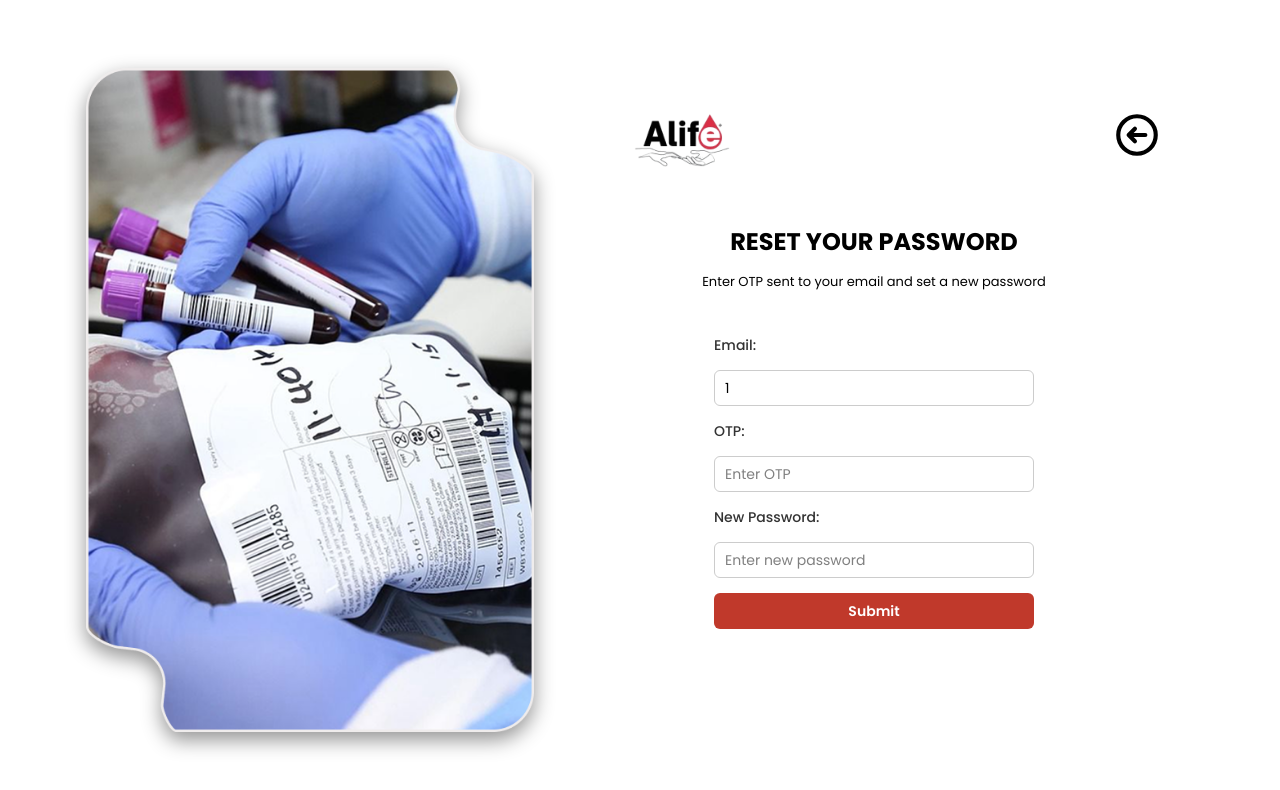
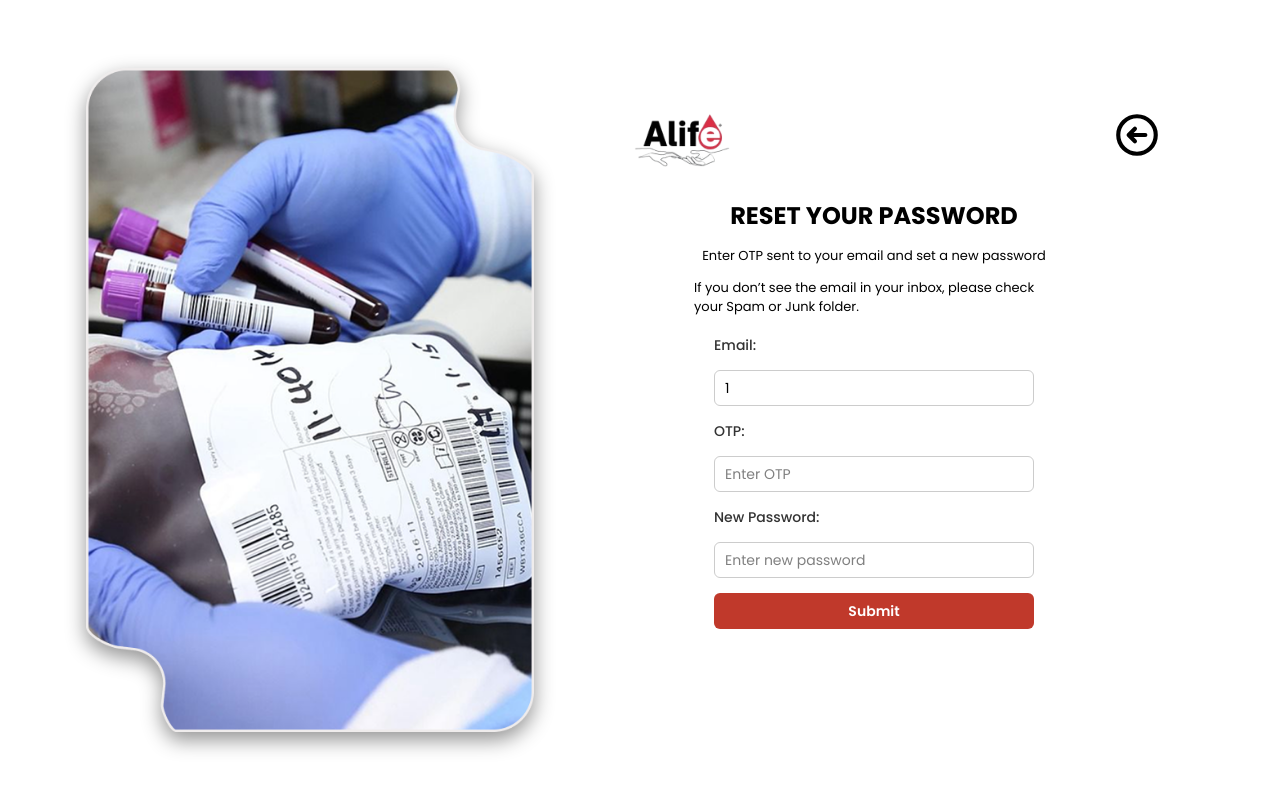
Before and after one commit to Dev-WilliamsEsther/Lifelink, a React (Vite) app: page /reset-password-otp/1 in a window 1280 px wide. Shown: the top 790 px of the page. Built offline with nearby package versions, Linux system fonts and the light colour scheme; no server answers.

Commit message:
spam message added to reesetotp page

```diff
--- a/src/Esther/auth/ResetOtp.jsx
+++ b/src/Esther/auth/ResetOtp.jsx
@@ -62,6 +62,10 @@ const ResetOtp = () => {
         <div className="authinfo1">
           <h3>RESET YOUR PASSWORD</h3>
           <p>Enter OTP sent to your email and set a new password</p>
+          <p className="check-spam-note">
+            If you don’t see the email in your inbox, please check your Spam or Junk folder.
+          </p>
+
         </div>
 
         <form onSubmit={handleSubmit} className="authform">
```
Lines whose indentation alone changed are shown as unchanged.
